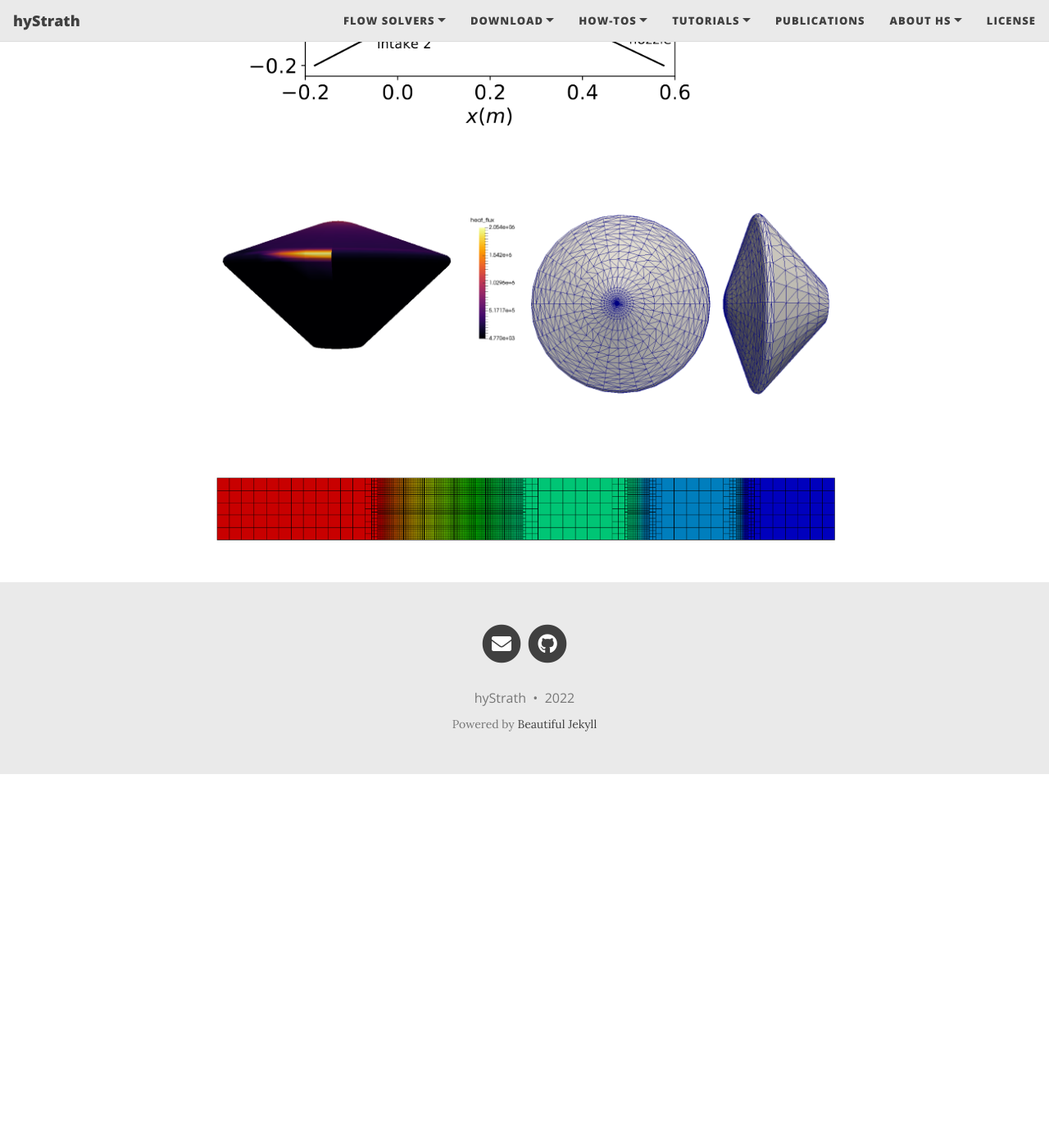
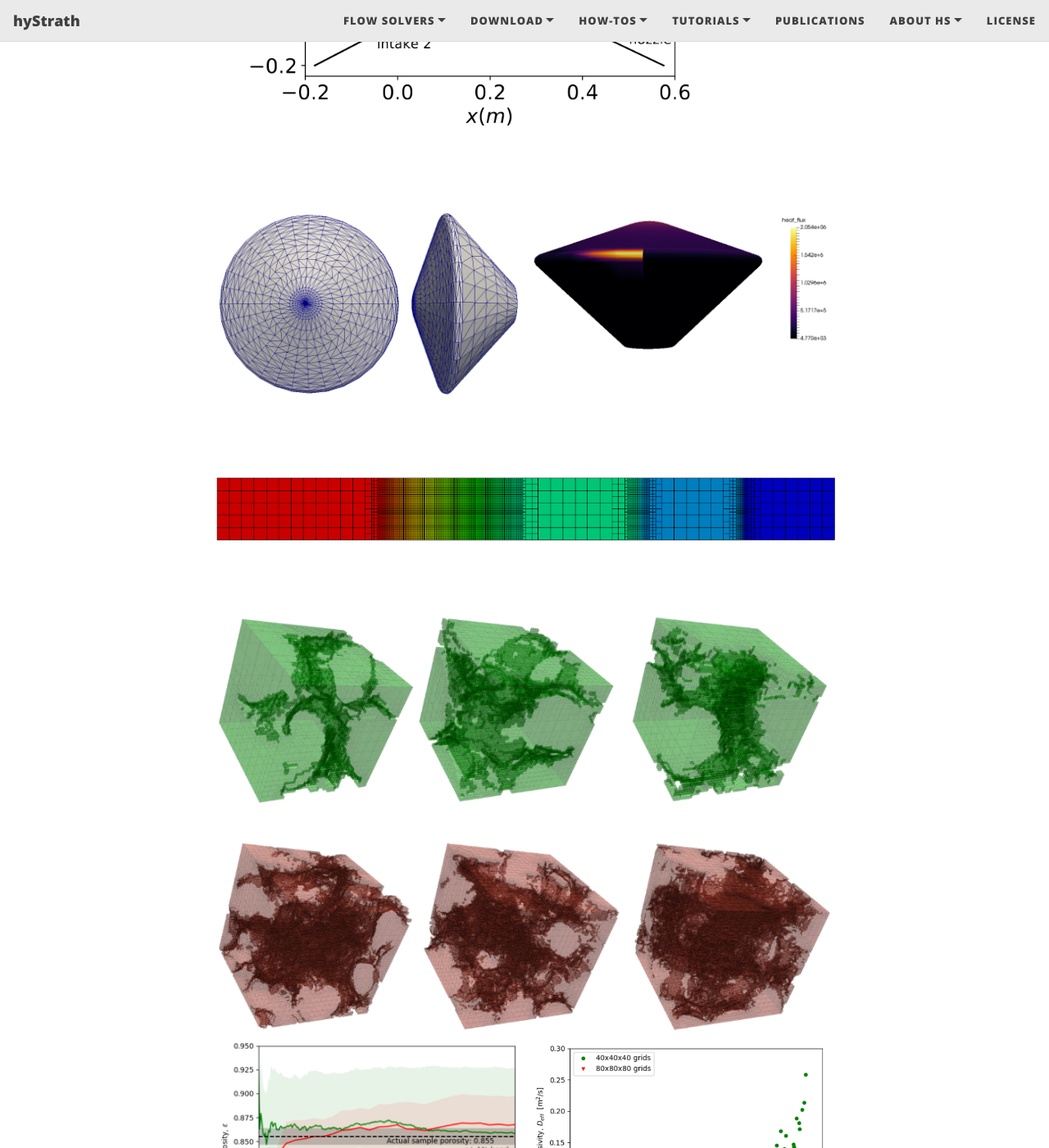
Before and after one commit to hystrath/hystrath.github.io, a Jekyll site: the page built from test.md, in a window 1280 px wide and 1400 px high, scrolled down 2488 px. Shown: the whole window at 82% size. Built offline with Jekyll 4.4.1, drawn with Linux system fonts in a browser that asks for light colours; nearby versions of some CDN libraries; before the commit the page ends 3432 px from its top, so only the background shows below that.

Commit message:
Editing pages

```diff
--- a/_includes/head.html
+++ b/_includes/head.html
@@ -240,8 +240,8 @@
     right: 0;
     background: black;
     color: white;
-    margin-bottom: 5px;
-    margin-right: 5px;
+    margin-bottom: 0px;
+    margin-right: 0px;
     font-family: sans-serif;
     font-size: 12pt;
     opacity: 0;
@@ -259,7 +259,7 @@
     width: 500px;
     padding: 8px 15px;
     visibility: visible;
-    opacity: 0.75;
+    opacity: 0.8;
   }
 
   .column {
--- a/test.md
+++ b/test.md
@@ -63,13 +63,13 @@ The platform is meant to be collaborative: if you would like to <a href="https:/
 <div class="row">
   <div class="column">
     <div class="content_img">
-     <img src='/docs/img/gallery/Renato17-PathfinderHeatFlux.png' width='100%'>
+     <img src='/docs/img/gallery/Renato17-PathfinderMesh.png' width='100%'>
      <div>Renato and Scanlon (2017) - Multi-dimensional ablation and thermal response for the Pathfinder capsule</div>
     </div>
   </div>
   <div class="column">
     <div class="content_img">
-     <img src='/docs/img/gallery/Renato17-PathfinderMesh.png' width='100%'>
+     <img src='/docs/img/gallery/Renato17-PathfinderHeatFlux.png' width='100%'>
      <div>Renato and Scanlon (2017) - Multi-dimensional ablation and thermal response for the Pathfinder capsule</div>
     </div>
   </div>
@@ -83,3 +83,27 @@ The platform is meant to be collaborative: if you would like to <a href="https:/
    <div>Espinoza et al. (2015) - Sod shock tube simulation with Adaptive Mesh Refinement (AMR)</div>
   </div>
 </div>
+
+<br>
+
+<div class="row">
+  <div class="content_img">
+   <img src='/docs/img/gallery/Casseau18-PorousMedia.png' width='100%'>
+   <div>Casseau and White (2018) - </div>
+  </div>
+</div>
+
+<div class="row">
+  <div class="column">
+    <div class="content_img">
+     <img src='/docs/img/gallery/Casseau18-PorousMediaPlot.png' width='100%'>
+     <div>Casseau and White (2018) - </div>
+    </div>
+  </div>
+  <div class="column">
+    <div class="content_img">
+     <img src='/docs/img/gallery/Casseau18-PorousMediaDeff.png' width='100%'>
+     <div>Casseau and White (2018) - </div>
+    </div>
+  </div>
+</div>
```
Also changed, not shown: docs/img/gallery/Casseau18-PorousMedia.png (added), docs/img/gallery/Casseau18-PorousMediaDeff.png (added), docs/img/gallery/Casseau18-PorousMediaPlot.png (added).
